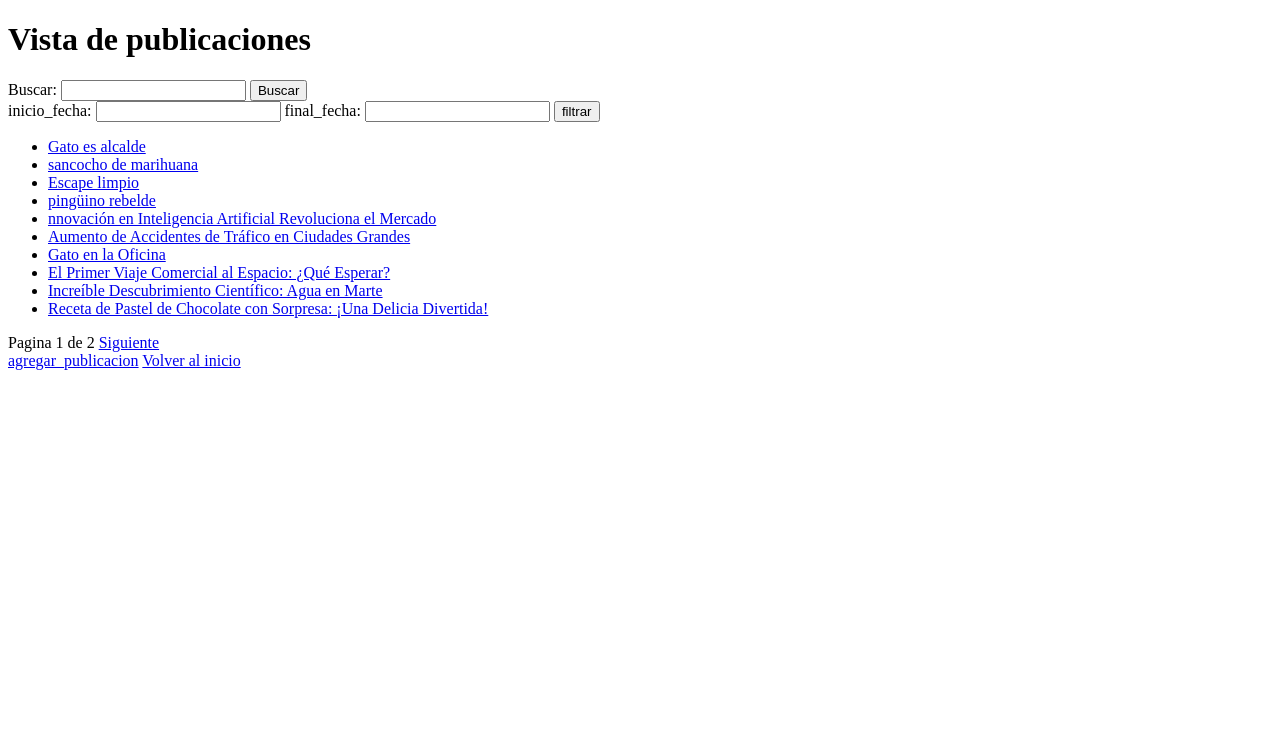
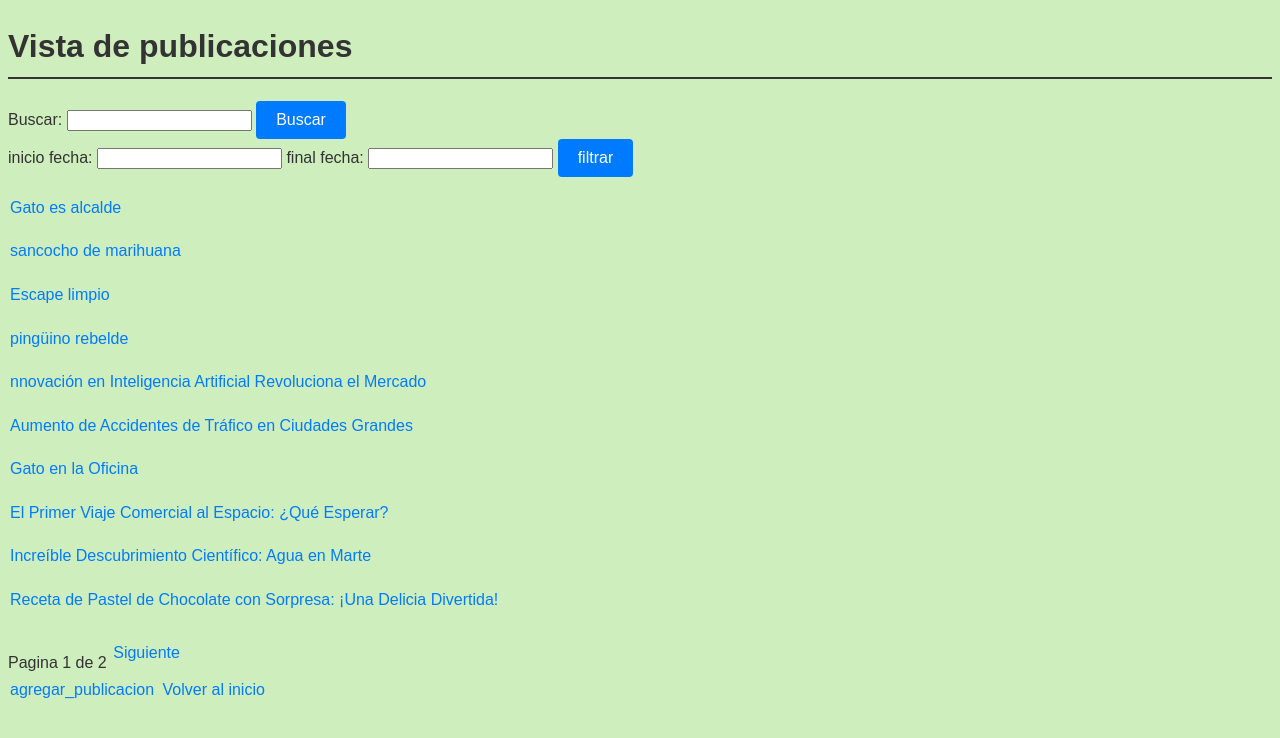
Before and after one commit to Mayderking/Blog, a Django app: page /posts/ in a window 1280 px wide. Shown: the top 738 px of the page. Run offline with Django 5.2, Linux system fonts and the light colour scheme; data comes from the database, SQL or seed files in the repository; both versions use the stored data as it was after the commit.

Commit message:
avance final :D
se mejora la apariencia del blog mediante css

```diff
--- /dev/null
+++ b/proyecto_blog/blog/static/css/styles.css
@@ -0,0 +1,112 @@
+body {
+    font-family: Arial, sans-serif;
+    line-height: 1.6;
+    color: #333;
+    margin: 5;
+    padding: 0;
+    background: #cfeebd;
+}
+
+header {
+    background: #333;
+    color: #fff;
+    padding: 1rem;
+    text-align: center;
+}
+
+nav a {
+    color: #fff;
+    text-decoration: none;
+    margin: 0 1rem;
+}
+
+main {
+    padding: 1rem;
+}
+
+footer {
+    background: #333;
+    color: #fff;
+    text-align: center;
+    padding: 1rem;
+    position: fixed;
+    width: 100%;
+    bottom: 0;
+}
+
+h1 {
+    border-bottom: 2px solid #333;
+    padding-bottom: 0.3rem;
+}
+
+ul {
+    list-style-type: none;
+    padding: 0;
+}
+
+li {
+    margin-bottom: 0.4rem;
+}
+
+
+.pagination {
+    margin: 1rem 0;
+}
+
+.pagination .step-links a {
+    color: #007bff;
+    text-decoration: none;
+    padding: 0.5rem;
+}
+
+.pagination .step-links a:hover {
+    text-decoration: underline;
+}
+
+button {
+    background-color: #007bff;
+    color: white;
+    border: none;
+    padding: 10px 20px;
+    font-size: 16px;
+    border-radius: 4px;
+    cursor: pointer;
+    transition: background-color 0.3s ease, transform 0.3s ease;
+}
+
+button:hover {
+    background-color: #0056b3;
+    transform: scale(1.05);
+}
+
+a {
+    display: inline-block;
+    position: relative;
+    padding: 2px;
+    color: #007bff;
+    text-decoration: none;
+    overflow: hidden;
+    transition: color 0.3s ease;
+}
+
+a::before {
+    content: '';
+    position: absolute;
+    left: 0;
+    bottom: 0;
+    width: 100%;
+    height: 2px;
+    background: #007bff;
+    transition: transform 0.3s ease;
+    transform: scaleX(0);
+    transform-origin: bottom right;
+}
+
+a:hover::before {
+    transform: scaleX(1);
+    transform-origin: bottom left;
+}
+
+a:hover {
+    color: #0056b3;
+}
--- a/proyecto_blog/blog/templates/agregar_publicacion.html
+++ b/proyecto_blog/blog/templates/agregar_publicacion.html
@@ -2,6 +2,8 @@
 <html lang="en">
 <head>
     <title>Document</title>
+    {% load static %}
+    <link rel="stylesheet" href="{% static 'css/styles.css' %}">
 </head>
 <body>
     <h1>Agregar Publicacion</h1>
--- a/proyecto_blog/blog/templates/detalles_publicacion.html
+++ b/proyecto_blog/blog/templates/detalles_publicacion.html
@@ -1,6 +1,8 @@
 <!DOCTYPE html>
 <head>
     <title>{{ post.titulo }}</title>
+    {% load static %}
+    <link rel="stylesheet" href="{% static 'css/styles.css' %}">
 </head>
 <body>
     <h1>{{ post.titulo }}</h1>
--- a/proyecto_blog/blog/templates/editar_publicacion.html
+++ b/proyecto_blog/blog/templates/editar_publicacion.html
@@ -1,6 +1,8 @@
 <!DOCTYPE html>
 <head>
     <title>Editar Publicacion</title>
+    {% load static %}
+    <link rel="stylesheet" href="{% static 'css/styles.css' %}">
 </head>
 <body>
     <h1>Editar Publicacion</h1>
--- a/proyecto_blog/blog/templates/ver_lista_publicaciones.html
+++ b/proyecto_blog/blog/templates/ver_lista_publicaciones.html
@@ -1,6 +1,8 @@
 <!DOCTYPE html>
 <head>
     <title>Vista de publicaciones</title>
+    {% load static %}
+    <link rel="stylesheet" href="{% static 'css/styles.css' %}">
 </head>
 <body>
     <h1>Vista de publicaciones</h1>
@@ -10,8 +12,8 @@
     </form>
 
     <form method="GET">
-        inicio_fecha: <input type="text" name="inicio_fecha">
-        final_fecha: <input type="text" name='final_fecha'>
+        inicio fecha: <input type="text" name="inicio_fecha">
+        final fecha: <input type="text" name='final_fecha'>
         <button type="submit">filtrar</button>
     </form>
 
```
Also changed, not shown: proyecto_blog/blog/templates/inicio.html (+70 -2 lines), proyecto_blog/db.sqlite3.
